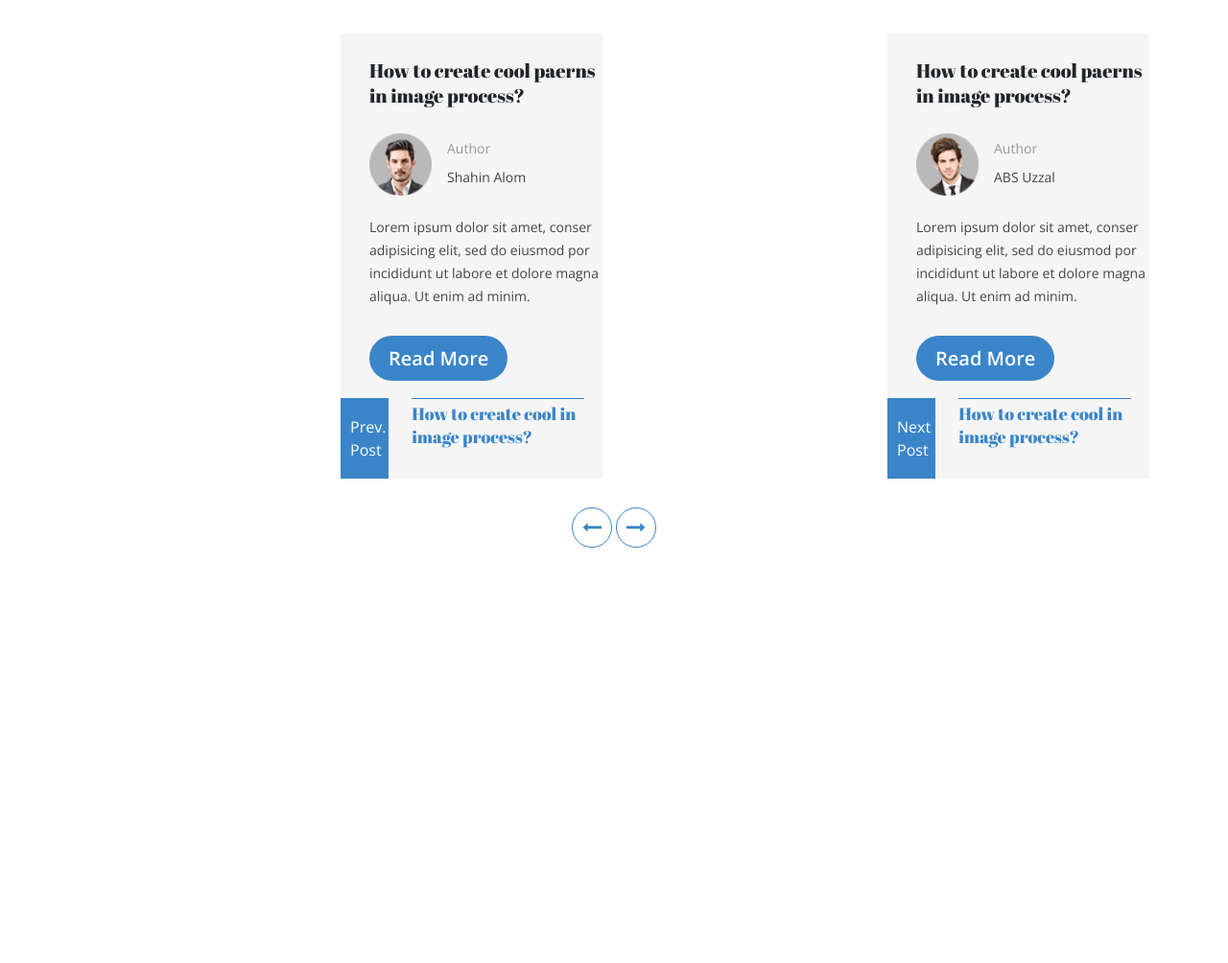
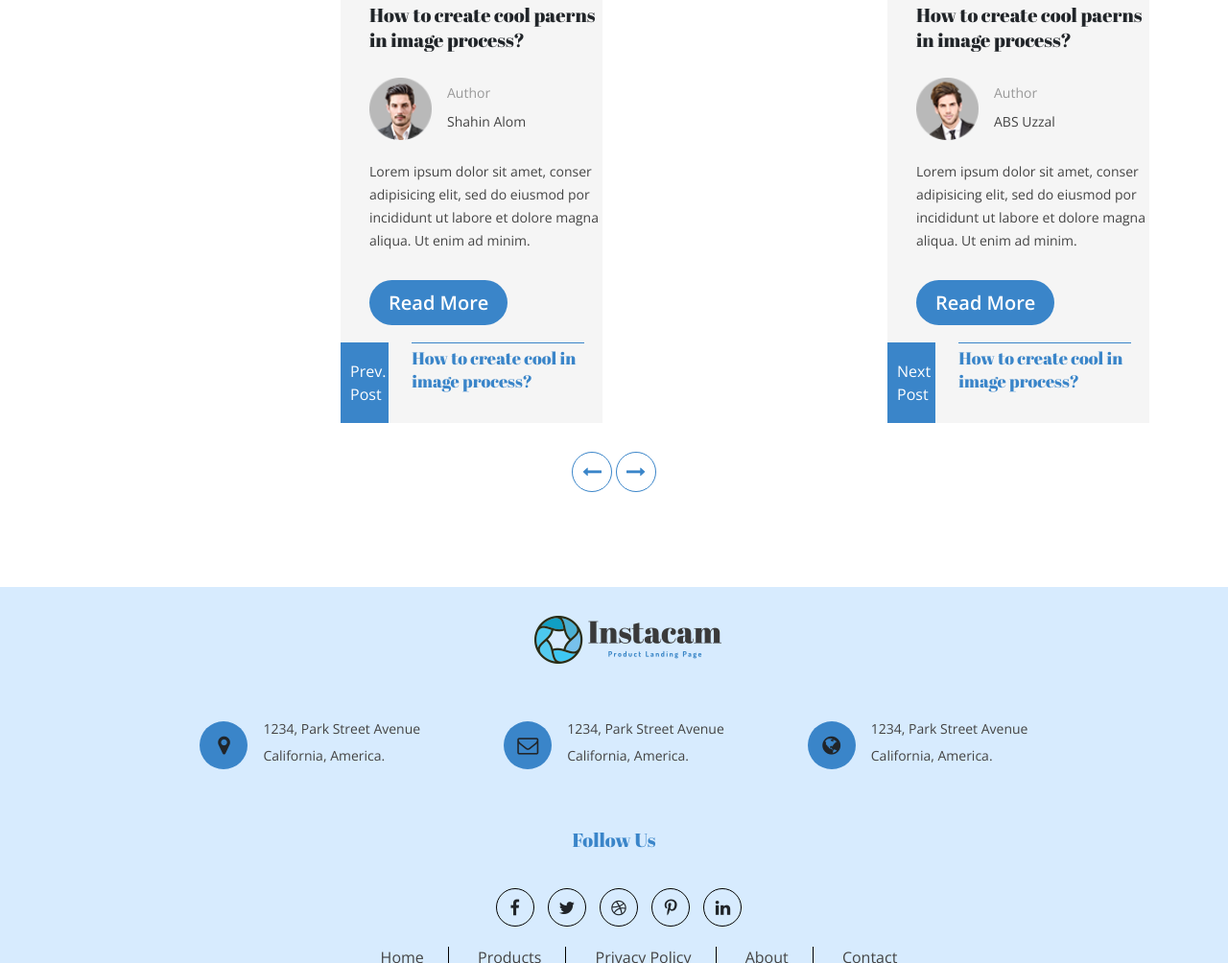
Before and after one commit to Saiful264/Cameroon, a plain HTML site: page index.html in a window 1280 px wide. Shown: the part 5350-6354 px from the top of the page at 96% size. Before the commit the page ends 5921 px from the top, so only its background shows below. Drawn offline with nearby package versions, Linux system fonts and the light colour scheme.

Commit message:
all the part are complete

```diff
--- a/css/style.css
+++ b/css/style.css
@@ -841,7 +841,7 @@ ol {
   -moz-box-shadow: 0px 4px 37px 7px rgba(116, 153, 179, 0.31);
 }
 .product-img-two img {
-  height: 640px;
+  height: 550px;
 }
 .product-content-right {
   padding-left: 30px;
@@ -864,7 +864,7 @@ ol {
   font-weight: 400;
   font-size: 16px;
   color: #444444;
-  line-height: 40px;
+  line-height: 30px;
 }
 .p-right-button {
   padding-top: 30px;
@@ -1132,6 +1132,7 @@ ol {
 }
 .news-arrow{
   padding-top: 30px;
+  padding-bottom: 99px;
 }
 .news-arrow i{
   color: #3a85c9;
@@ -1154,9 +1155,135 @@ ol {
   background-color: #3a85c9;
 }
 /* news css part end */
+/* footer css part start */
+#footer{
+  background-color: #d7ebfe;
+  padding-top: 30px;
+}
+.footer-adderss-main{
+  padding-top: 60px;
+}
+.adderss-icon i{
+  font-size: 22px;
+  width: 50px;
+  height: 50px;
+  line-height: 50px;
+  background-color: #3a85c9;
+  border-radius: 100px;
+  -webkit-border-radius: 100px;
+  -moz-border-radius: 100px;
+  -ms-border-radius: 100px;
+  -o-border-radius: 100px;
+}
+.adderss-text h6{
+  font-family: "Open Sans", sans-serif;
+  font-weight: 400;
+  font-size: 14px;
+  color: #444444;
+}
+.adderss-text p{
+  font-family: "Open Sans", sans-serif;
+  font-weight: 400;
+  font-size: 14px;
+  color: #444444;
+}
+.footer-follow-us h6{
+  padding-top: 50px;
+  font-family: 'Abril Fatface', cursive;
+  font-weight: 400;
+  font-size: 20px;
+  color: #3a85c9;
+}
+.footer-socialmedia{
+  padding-top: 30px;
+  padding-bottom: 20px;
+}
+.footer-socialmedia i{
+  margin-left: 10px;
+  font-size: 18px;
+  width: 40px;
+  height: 40px;
+  line-height: 40px;
+  border: 1px solid #000;
+  border-radius: 50%;
+  -webkit-border-radius: 50%;
+  -moz-border-radius: 50%;
+  -ms-border-radius: 50%;
+  -o-border-radius: 50%;
+  transition: all linear 0.3s;
+  -webkit-transition: all linear 0.3s;
+  -moz-transition: all linear 0.3s;
+  -ms-transition: all linear 0.3s;
+  -o-transition: all linear 0.3s;
+}
+.footer-socialmedia i:hover{
+  border: 1px solid #3a85c9;
+  background-color: #3a85c9;
+  color: #fff;
+}
+.footer-adderss-link{
+  padding-bottom: 30px;
+}
+.footer-adderss-link a{
+  font-family: "Open Sans", sans-serif;
+  font-weight: 400;
+  font-size: 16px;
+  color: #444444;
+  padding-left: 52px;
+  position: relative;
+  transition: all linear 0.2s;
+  -webkit-transition: all linear 0.2s;
+  -moz-transition: all linear 0.2s;
+  -ms-transition: all linear 0.2s;
+  -o-transition: all linear 0.2s;
+}
+.footer-adderss-link a:hover{
+  color: #3a85c9;
+}
+.footer-adderss-link a::after{
+  position: absolute;
+  content: '';
+  top: 0;
+  right: -26px;
+  width: 1px;
+  height: 100%;
+  background-color: #000;
+}
+.footer-adderss-link a:nth-last-child(1)::after{
+  height: 0;
+  width: 0;
+}
+.copyright{
+  padding-top: 20px;
+  padding-bottom: 20px;
+  position: relative;
+}
+.copyright::after{
+  position: absolute;
+  content: '';
+  top: 0;
+  left: 0;
+  width: 100%;
+  height: 1px;
+  background-color: #e0e0e0;
+}
+.copyright p{
+  font-family: "Open Sans", sans-serif;
+  font-weight: 400;
+  font-size: 14px;
+  color: #444444;
+  margin: 0;
+}
+.copyright p samp{
+  font-family: "Open Sans", sans-serif;
+  font-weight: 400;
+  font-size: 14px;
+  color: #3a85c9;
+  text-transform: uppercase;
+}
+
+/* footer css part end */
 /* navbar css part start */
 /* navbar css part end */
 /* navbar css part start */
 /* navbar css part end */
-/* navbar css part start */
-/* navbar css part end */
--- a/index.html
+++ b/index.html
@@ -753,10 +753,81 @@
     </div>
   </section>
   <!-- News part end -->
-  <!--  part start -->
-  <!--  part end -->
-  <!-- navbar part start -->
-  <!-- navbar part end -->
+  <section id="footer">
+    <div class="container">
+      <div class="row">
+        <div class="col-lg-2 m-auto">
+          <div class="footer-logo text-center">
+            <img src="images/footer_logo.png" alt="foooter_logo">
+          </div>
+        </div>
+      </div>
+
+      <div class="footer-adderss-main">
+        <div class="row">
+          <div class="col-lg-10 m-auto">
+            <div class="row">
+              <div class="col-lg-4">
+                <div class="footer-adderss d-flex justify-content-center">
+                  <div class="adderss-icon text-center pe-3">
+                    <i class="fa fa-map-marker" aria-hidden="true"></i>
+                  </div>
+                  <div class="adderss-text">
+                    <h6>1234, Park Street Avenue</h6>
+                    <p>California, America.</p>
+                  </div>
+                </div>
+              </div>
+              <div class="col-lg-4">
+                <div class="footer-adderss d-flex justify-content-center">
+                  <div class="adderss-icon text-center pe-3">
+                    <i class="fa fa-envelope-o" aria-hidden="true"></i>
+                  </div>
+                  <div class="adderss-text">
+                    <h6>1234, Park Street Avenue</h6>
+                    <p>California, America.</p>
+                  </div>
+                </div>
+              </div>
+              <div class="col-lg-4">
+                <div class="footer-adderss d-flex justify-content-center">
+                  <div class="adderss-icon text-center pe-3">
+                    <i class="fa fa-globe" aria-hidden="true"></i>
+                  </div>
+                  <div class="adderss-text">
+                    <h6>1234, Park Street Avenue</h6>
+                    <p>California, America.</p>
+                  </div>
+                </div>
+              </div>
+            </div>
+          </div>
+        </div>
+      </div>
+      <div class="footer-follow-us text-center">
+        <h6>Follow Us</h6>
+      </div>
+      <div class="footer-socialmedia text-center">
+        <i class="fa fa-facebook" aria-hidden="true"></i>
+        <i class="fa fa-twitter" aria-hidden="true"></i>
+        <i class="fa fa-dribbble" aria-hidden="true"></i>
+        <i class="fa fa-pinterest-p" aria-hidden="true"></i>
+        <i class="fa fa-linkedin" aria-hidden="true"></i>
+      </div>
+      <div class="footer-adderss-link text-center">
+        <a href="">Home</a>
+        <a href="">Products</a>
+        <a href="">Privacy Policy</a>
+        <a href="">About</a>
+        <a href="">Contact</a>
+      </div>
+    </div>
+    </div>
+    <div class="copyright text-center">
+      <p>Copyright <i class="fa fa-copyright" aria-hidden="true"></i> 2018. All rights reserved by <samp>DESIGNER.</samp></p>
+    </div>
+  </section>
+  <!-- foooter part end -->
   <!-- navbar part start -->
   <!-- navbar part end -->
 
@@ -766,60 +837,3 @@
 </body>
 
 </html>
-
-<!-- <div class="news-card">
-        <div class="row">
-          <div class="col-lg-6">
-            <div class="news-card-wapper">
-              <div class="row">
-                <div class="col-lg-6 pe-0">
-                  <div class="news-img">
-                    <img src="images/news-3.jpg" alt="news-img" class="w-100 img-fluid">
-                  </div>
-                </div>
-                <div class="col-lg-6 ps-0">
-                  <div class="card-content">
-                    <h6>How to create cool paerns in image process?</h6>
-                    <div class="news-author">
-                      <div class="row">
-                        <div class="col-lg-3">
-                          <div class="author-img">
-                            <img src="images/author-img1.png" alt="Author">
-                          </div>
-                        </div>
-                        <div class="col-lg-9">
-                          <div class="author-info">
-                            <h5>Author</h5>
-                            <h6>Shahin Alom</h6>
-                          </div>
-                        </div>
-                        <div class="news-post">
-                          <p>Lorem ipsum dolor sit amet, conser adipisicing elit, sed do eiusmod por incididunt
-                            ut labore et dolore magna aliqua. Ut enim ad minim.</p>
-                        </div>
-                        <div class="news-btn">
-                          <a href="#">Read More</a>
-                        </div>
-                      </div>
-                    </div>
-                  </div>
-                  <div class="prev-post">
-                    <div class="row">
-                      <div class="col-lg-3 ms-auto">
-                        <div class="news-prev-post text-center">
-                          <a href="">Prev.Post</a>
-                        </div>
-                      </div>
-                      <div class="col-lg-9">
-                        <div class="prev-post-text">
-                          <p>How to create cool in image process?</p>
-                        </div>
-                      </div>
-                    </div>
-                  </div>
-                </div>
-              </div>
-            </div>
-          </div>
-        </div>
-      </div> -->
```
Also changed, not shown: images/footer-background.jpg (added), images/footer_logo.png (added).
